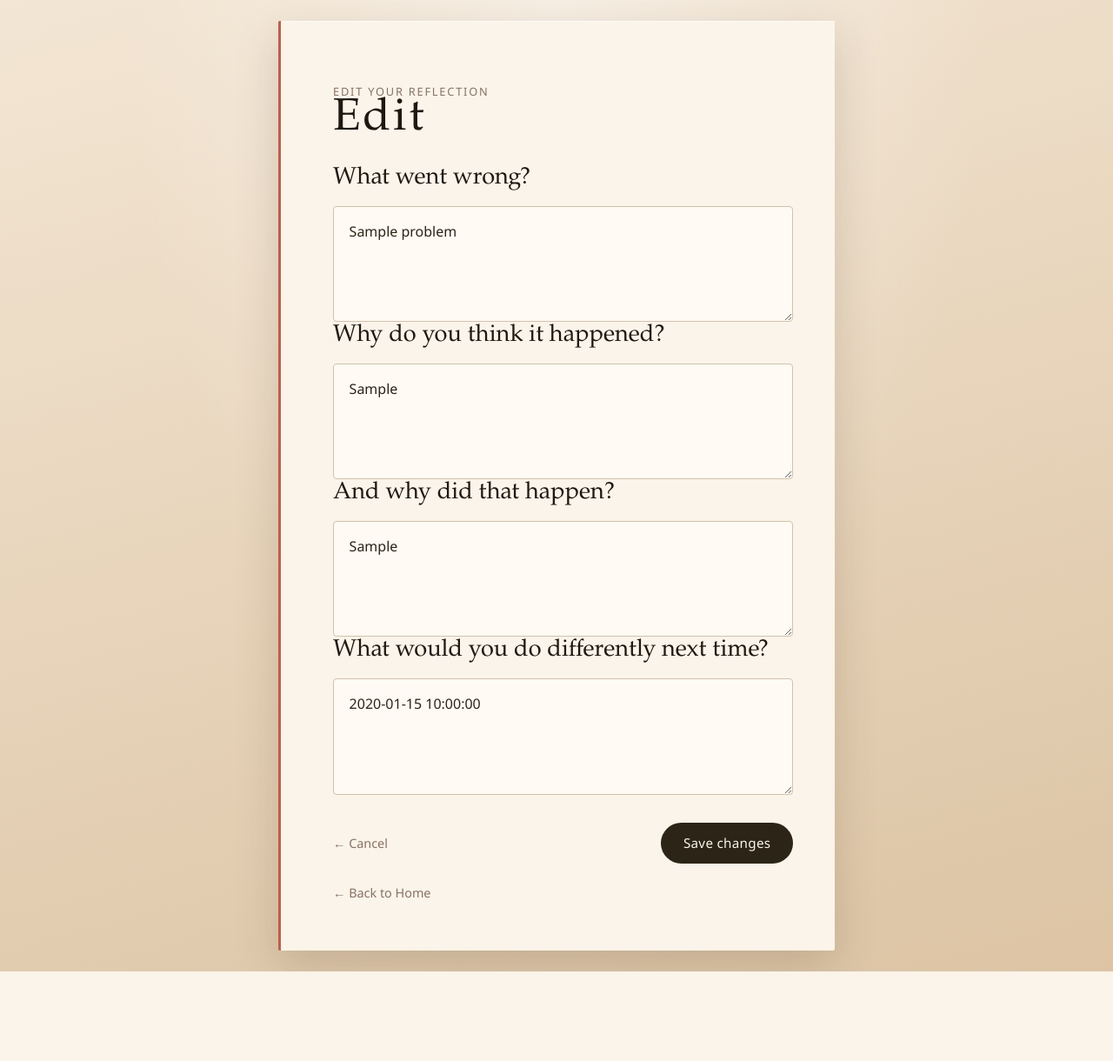
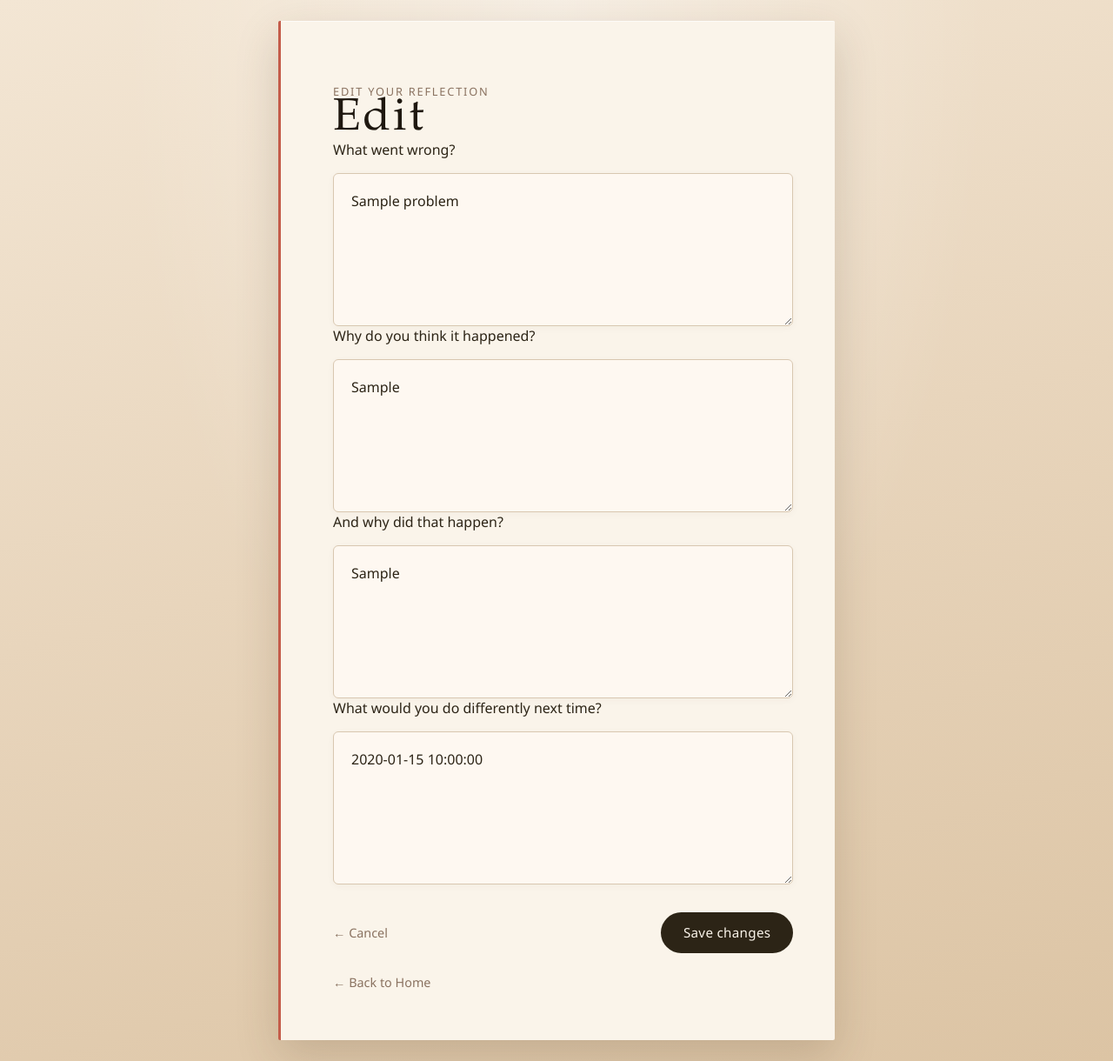
Before and after one commit to AgrajKc/capstone-project1, a Flask app: template templates/edit.html in a window 1280 px wide. Shown: the whole page at 87% size. Before the commit the page ends 1117 px from the top, so only its background shows below. Run offline with Flask 3, Linux system fonts and the light colour scheme; the template is opened without the code that fills it: most values are stand-ins (such as "Sample title", 1, 10 or a date in 2020).

Commit message:
Fix debugging flow and clean up styles

```diff
--- a/static/css/style.css
+++ b/static/css/style.css
@@ -171,47 +191,85 @@ h1 {
   background: #c45c4a;
 }
 
-form {
-  margin-top: 1.75rem;
+
+/* Conversational questions */
+
+.debug-form {
+  margin-top: 2.75rem;
 }
 
-label {
+.question-block {
+  margin-bottom: 1.5rem;
+}
+
+.question-number {
+  margin-bottom: 0.6rem;
+  font-size: 0.75rem;
+  letter-spacing: 0.1em;
+  text-transform: uppercase;
+  color: #a08b76;
+}
+
+.question-block label {
   display: block;
   font-family: Palatino, "Palatino Linotype", "Times New Roman", serif;
-  font-size: clamp(1.35rem, 3.5vw, 1.7rem);
+  font-size: clamp(1.6rem, 4vw, 2rem);
+  line-height: 1.25;
   color: #1f1810;
 }
+
+.question-hint {
+  margin-top: 0.55rem;
+  color: #8a7260;
+  font-size: 0.92rem;
+  line-height: 1.45;
+}
+
+
+/* Answer box */
 
 textarea {
   display: block;
   width: 100%;
   margin-top: 1rem;
-  padding: 1rem 1.1rem;
-  border: 1px solid #d3c2aa;
-  border-radius: 4px;
-  background: #fffaf3;
+  padding: 1.2rem 1.25rem;
+  min-height: 11rem;
+  border: 1px solid #d8c7b0;
+  border-radius: 6px;
+  background: rgba(255, 250, 243, 0.75);
   color: #2c2416;
   font: inherit;
   font-size: 1rem;
   line-height: 1.55;
   resize: vertical;
+  box-shadow: 0 2px 8px rgba(74, 52, 28, 0.04);
+}
+
+textarea::placeholder {
+  color: #b6a28c;
 }
 
 textarea:focus {
   outline: 2px solid #c45c4a;
   outline-offset: 2px;
   border-color: #c45c4a;
+  background: #fffaf3;
 }
+
+
+/* Form navigation */
 
 .form-nav {
   display: flex;
   flex-wrap: wrap;
   align-items: center;
+  justify-content: space-between;
   gap: 1rem 1.5rem;
   margin-top: 2rem;
 }
 
 .form-nav .start-btn {
+  min-width: 9rem;
   margin-top: 0;
 }
 
@@ -522,85 +637,7 @@ body:has(.page-entries) {
     padding-left: 1.5rem;
     padding-right: 1.5rem;
   }
-}
 
-<<<<<<< HEAD
-/* Step 4 — conversational debugging experience */
-
-.debug-header {
-  display: flex;
-  align-items: center;
-  justify-content: space-between;
-  gap: 1rem;
-}
-
-.debug-header .eyebrow {
-  margin-bottom: 0;
-}
-
-.debug-header .quiet-progress {
-  margin-top: 0;
-  white-space: nowrap;
-}
-
-.debug-form {
-  margin-top: 2.75rem;
-}
-
-.question-block {
-  margin-bottom: 1.5rem;
-}
-
-.question-number {
-  margin-bottom: 0.6rem;
-  font-size: 0.75rem;
-  letter-spacing: 0.1em;
-  text-transform: uppercase;
-  color: #a08b76;
-}
-
-.question-block label {
-  font-size: clamp(1.6rem, 4vw, 2rem);
-  line-height: 1.25;
-}
-
-.question-hint {
-  margin-top: 0.55rem;
-  color: #8a7260;
-  font-size: 0.92rem;
-  line-height: 1.45;
-}
-
-.debug-form textarea {
-  min-height: 11rem;
-  padding: 1.2rem 1.25rem;
-  border: 1px solid #d8c7b0;
-  border-radius: 6px;
-  background: rgba(255, 250, 243, 0.75);
-  box-shadow: 0 2px 8px rgba(74, 52, 28, 0.04);
-}
-
-.debug-form textarea::placeholder {
-  color: #b6a28c;
-}
-
-.debug-form textarea:focus {
-  background: #fffaf3;
-}
-
-.form-nav {
-  justify-content: space-between;
-}
-
-.form-nav .start-btn {
-  min-width: 9rem;
-}
-
-.back-link {
-  font-size: 0.9rem;
-}
-
-@media (max-width: 540px) {
   .debug-header {
     align-items: flex-start;
   }
@@ -626,55 +663,3 @@ body:has(.page-entries) {
     align-self: center;
   }
 }
-=======
-.contributors {
-  margin-top: 3rem;
-  font-size: 0.75rem;
-  line-height: 1.7;
-  letter-spacing: 0.08em;
-  text-transform: uppercase;
-  color: #9a8572;
-}
-
-.contributors span {
-  color: #6b5b4a;
-  letter-spacing: 0.04em;
-}
-
-/* Project Credits */
-
-.complete-divider {
-  width: 3rem;
-  height: 1px;
-  margin: 2rem auto;
-  background: #d3c2aa;
-}
-
-.project-credits {
-  text-align: center;
-}
-
-.credits-label {
-  font-size: 0.72rem;
-  letter-spacing: 0.12em;
-  text-transform: uppercase;
-  color: #8a7260;
-}
-
-.credits-names {
-  margin-top: 0.75rem;
-  font-family: Palatino, "Palatino Linotype", "Times New Roman", serif;
-  font-size: 1.15rem;
-  line-height: 1.7;
-  color: #2c2416;
-}
-
-.credits-school {
-  margin-top: 1rem;
-  font-size: 0.78rem;
-  line-height: 1.7;
-  letter-spacing: 0.08em;
-  text-transform: uppercase;
-  color: #8a7260;
-}
->>>>>>> 24895ca (Polish WHY reflection experience)
```
Also changed, not shown: other parts of static/css/style.css (+83 -6 lines), templates/debug.html (+26 -42 lines).
